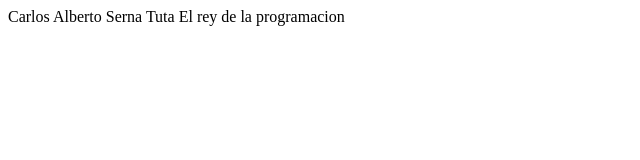
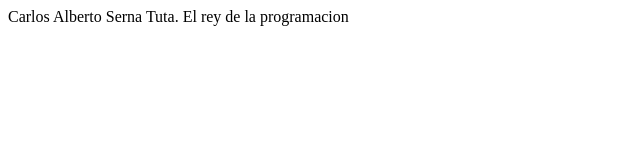
Before and after one commit to alsertu/proyectoCursoPrework, a plain HTML site: page index.html in a window 1280 px wide. Shown: the full height of the page, 0-640 px from the left. Drawn offline with Linux system fonts and the light colour scheme.

Commit message:
Aprendiendo sobre desarrollo web

```diff
--- a/index.html
+++ b/index.html
@@ -8,7 +8,7 @@
 </head>
 <body>
     <article>
-        Carlos Alberto Serna Tuta
+        Carlos Alberto Serna Tuta.
         El rey de la programacion
     </article>
 </body>
```
